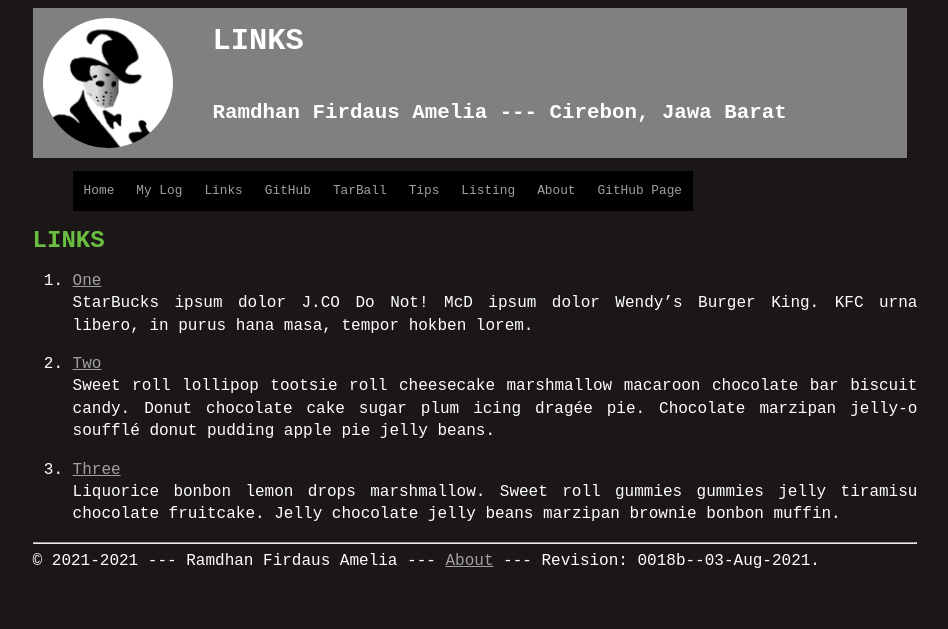
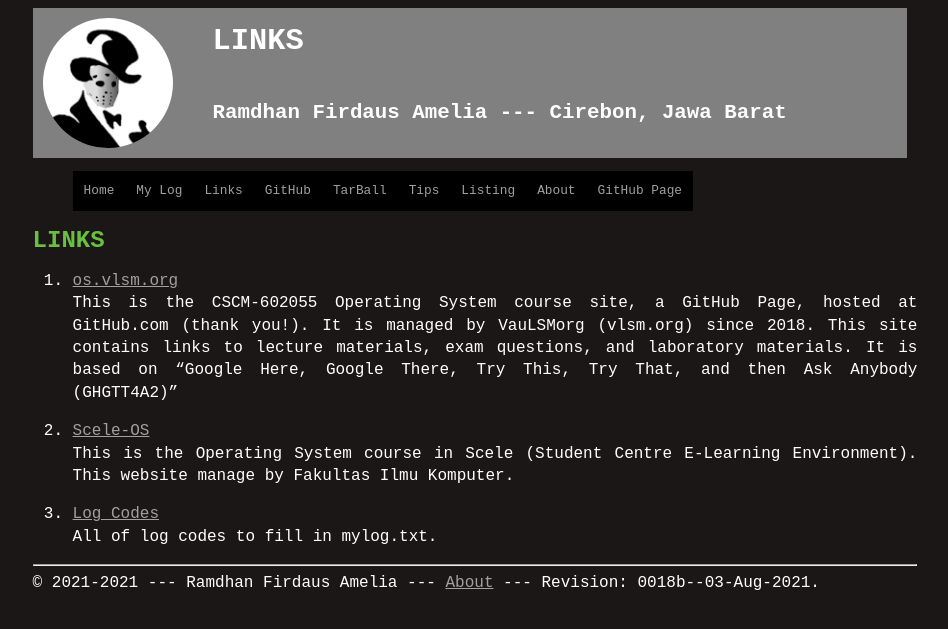
Before and after one commit to ramdhanfirdaus/os212, a Jekyll site: the page built from links.md, in a window 1280 px wide. Shown: the top 629 px of the page, without its empty margins (165-1113 px from the left). Built offline with Jekyll 4.4.1, drawn with Linux system fonts in a browser that asks for light colours; our own code applies the rules of GitHub Pages for plain Markdown files.

Commit message:
Update links.md

```diff
--- a/links.md
+++ b/links.md
@@ -4,17 +4,17 @@ permalink: /LINKS/
 
 # LINKS
 
-1. [One](https://en.wikipedia.org/wiki/1)<br>
-StarBucks ipsum dolor J.CO Do Not!
-McD ipsum dolor Wendy's Burger King.
-KFC urna libero, in purus hana masa, tempor hokben lorem.
+1. [os.vlsm.org](https://os.vlsm.org/)<br>
+This is the CSCM-602055 Operating System course site, a GitHub Page, hosted at GitHub.com (thank you!).
+It is managed by VauLSMorg (vlsm.org) since 2018.
+This site contains links to lecture materials, exam questions, and laboratory materials.
+It is based on “Google Here, Google There, Try This, Try That, and then Ask Anybody (GHGTT4A2)”
 
-2. [Two](https://en.wikipedia.org/wiki/2)<br>
-Sweet roll lollipop tootsie roll cheesecake marshmallow macaroon chocolate bar biscuit candy.
-Donut chocolate cake sugar plum icing dragée pie.
-Chocolate marzipan jelly-o soufflé donut pudding apple pie jelly beans.
 
-3. [Three](https://en.wikipedia.org/wiki/3)<br>
-Liquorice bonbon lemon drops marshmallow.
-Sweet roll gummies gummies jelly tiramisu chocolate fruitcake.
-Jelly chocolate jelly beans marzipan brownie bonbon muffin.
+2. [Scele-OS](https://scele.cs.ui.ac.id/course/view.php?id=3268)<br>
+This is the Operating System course in Scele (Student Centre E-Learning Environment).
+This website manage by Fakultas Ilmu Komputer.
+
+
+3. [Log Codes](https://osp4diss.vlsm.org/ETC/logCodes.txt)<br>
+All of log codes to fill in mylog.txt.
```
